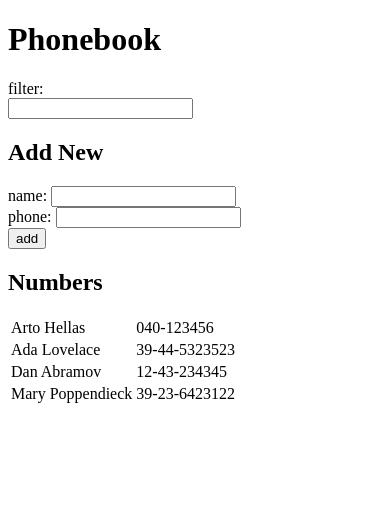
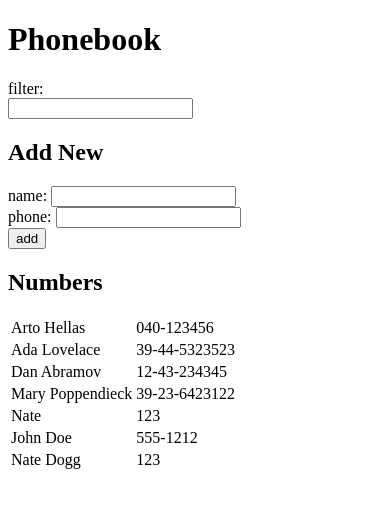
Before and after one commit to GrossNate/fullstack-open, a React (Vite) app in the folder part2/phonebook/: page / in a window 390 px wide. Shown: the top 508 px of the page. Built offline with nearby package versions, Linux system fonts and the light colour scheme; data requests are answered from the project's data file.

Commit message:
phonebook step 7

```diff
--- a/part2/phonebook/db.json
+++ b/part2/phonebook/db.json
@@ -1,5 +1,5 @@
 {
-  "persons":[
+  "persons": [
     {
       "name": "Arto Hellas",
       "number": "040-123456",
@@ -19,6 +19,21 @@
       "name": "Mary Poppendieck",
       "number": "39-23-6423122",
       "id": "4"
+    },
+    {
+      "id": "da2e",
+      "name": "Nate",
+      "number": "123"
+    },
+    {
+      "id": "6037",
+      "name": "John Doe",
+      "number": "555-1212"
+    },
+    {
+      "id": "190d",
+      "name": "Nate Dogg",
+      "number": "123"
     }
   ]
 }
--- a/part2/phonebook/src/App.tsx
+++ b/part2/phonebook/src/App.tsx
@@ -46,9 +46,15 @@ const AddNumberForm = ({ persons, setPersons }: { persons: Person[], setPersons:
     if (persons.map(({ name }) => name.toLowerCase()).includes(newName.toLowerCase())) {
       alert(`${newName} is already added to phonebook`);
     } else {
-      setPersons(persons.concat({ name: newName, number: newPhone, id: uuidv4() }));
-      event.target.reset();
-      setNewName("");
+      const newPerson: Omit<Person, "id"> = { name: newName, number: newPhone };
+      axios
+        .post("http://localhost:3001/persons", newPerson)
+        .then(response => {
+          setPersons(persons.concat(response.data));
+          event.target.reset();
+          setNewName("");
+          setNewPhone("");
+        })
     }
   };
 
```
